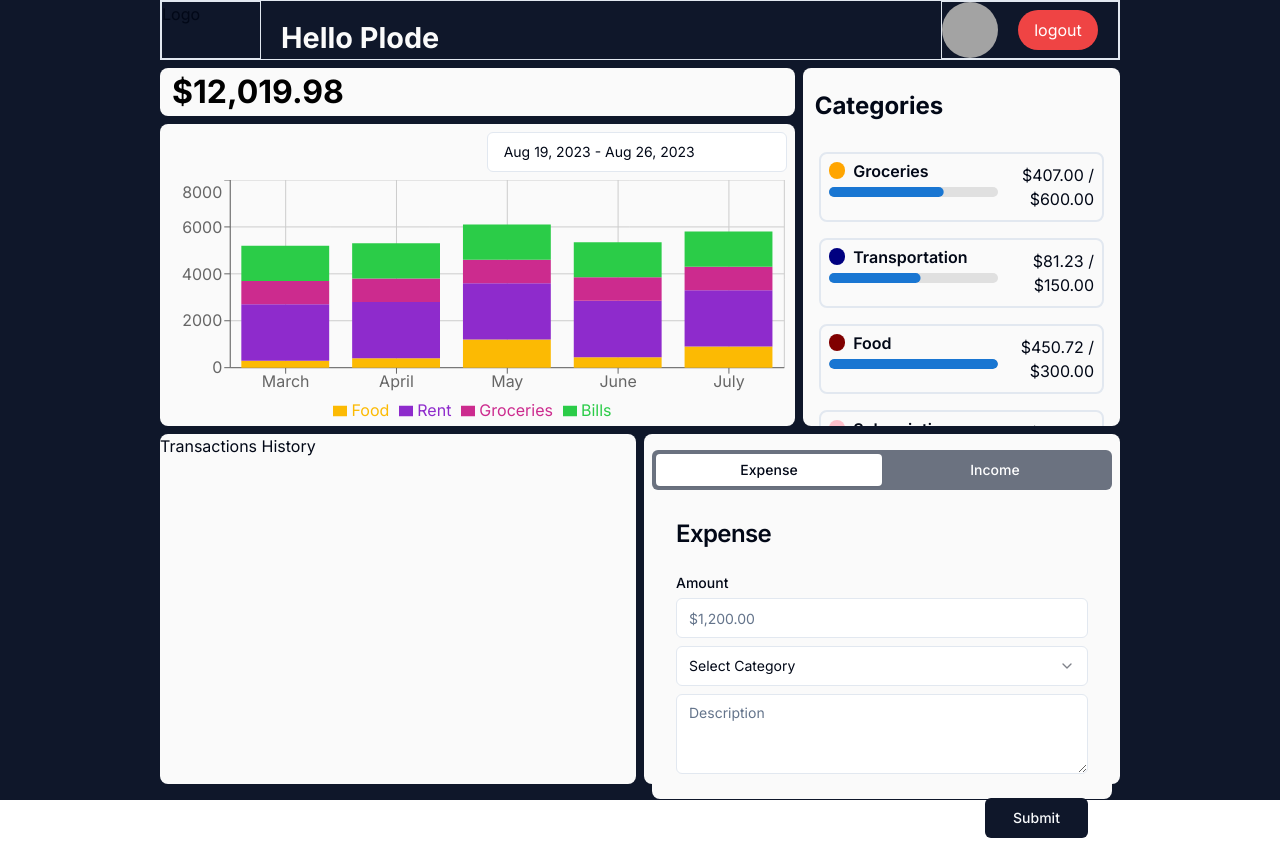
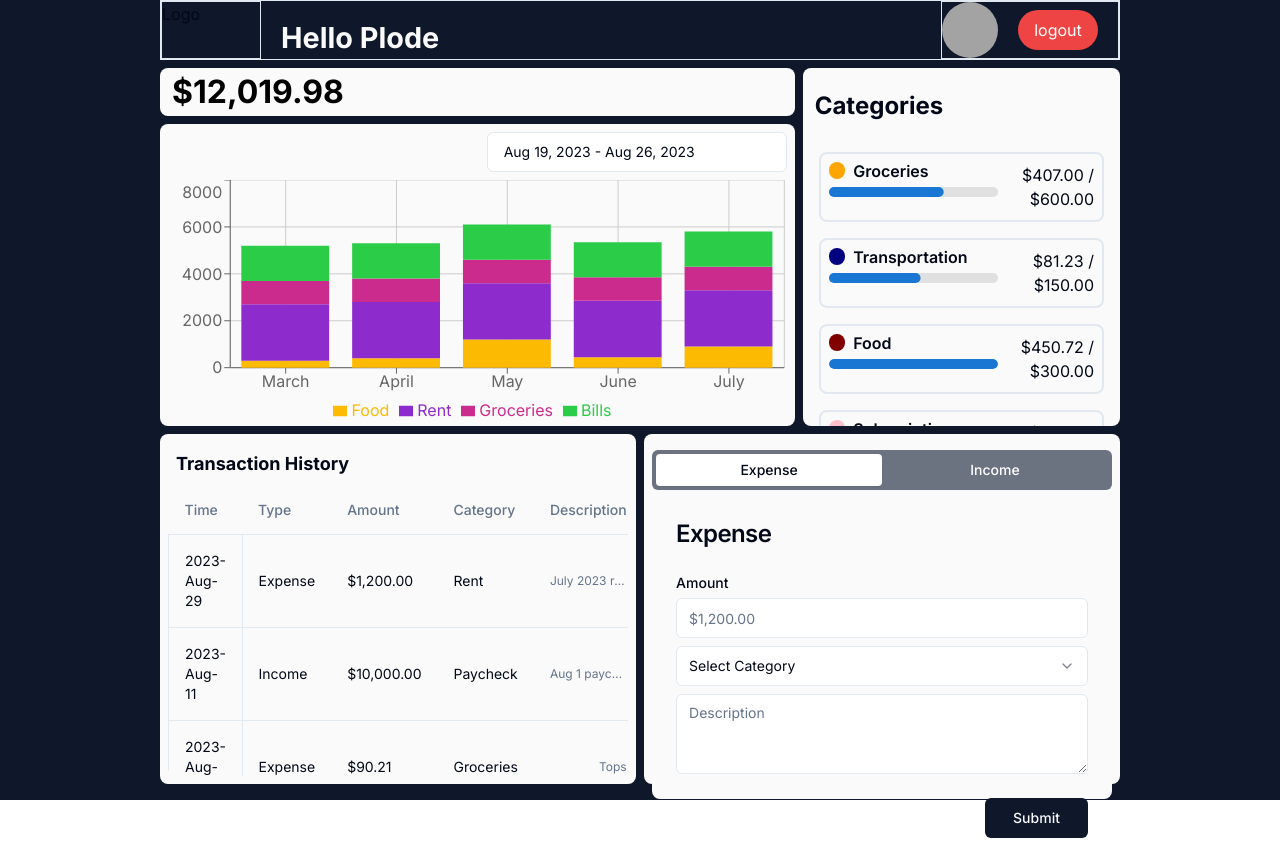
Before and after one commit to plode-v/moeny-tracker, a Next.js app: page /dashboard in a window 1280 px wide. Built offline with nearby package versions, Linux system fonts and the light colour scheme.

Commit message:
update transaction history

```diff
--- a/components/CategoryChart.tsx
+++ b/components/CategoryChart.tsx
@@ -1,7 +1,7 @@
 import React from 'react'
 import { currencyFormat } from '@/lib/utils'
 import { LinearProgress, linearProgressClasses, styled } from '@mui/material'
-import { ScrollArea } from '@radix-ui/react-scroll-area'
+import { ScrollArea } from './ui/scroll-area'
 import { Button } from './ui/button'
 
 const CategoryChart = () => {
@@ -80,10 +80,6 @@ const CategoryChart = () => {
         alert("Modal")
     }
 
-    const tags = Array.from({ length: 50 }).map(
-        (_, i, a) => `v1.2.0-beta.${a.length - i}`
-    )
-
   return (
     <ScrollArea className='w-1/3 ml-2 mb-1 mt-2 mr-4 lg:mr-0 rounded-lg bg-neutral-50 overflow-auto category'>
         <h1 className='lg:my-5 lg:mx-3 font-bold lg:text-[1.5rem] m-2'>
--- a/components/TransactionHistory.tsx
+++ b/components/TransactionHistory.tsx
@@ -1,9 +1,42 @@
 import React from 'react'
-import History from "@/hooks/History"
+import {
+  Table,
+  TableBody,
+  TableCell,
+  TableHead,
+  TableHeader,
+  TableRow,
+} from "@/components/ui/table"
+import { ScrollArea } from './ui/scroll-area'
+import { currencyFormat } from '@/lib/utils'
 
 const TransactionHistory = () => {
 
   const data = [
+    {
+      id: 1,
+      type: "Expense",
+      amount: 1200,
+      category: "Rent",
+      description: "July 2023 rent kjasd;flja;sidjf;laksjd;f;alsdfka;lsdjf;",
+      time: '2023-Aug-29'
+    },
+    {
+      id: 2,
+      type: "Income",
+      amount: 10000,
+      category: "Paycheck",
+      description: "Aug 1 paycheck",
+      time: '2023-Aug-11'
+    },
+    {
+      id: 3,
+      type: "Expense",
+      amount: 90.21,
+      category: "Groceries",
+      description: "Tops",
+      time: '2023-Aug-10'
+    },
     {
       id: 1,
       type: "Expense",
@@ -27,23 +60,85 @@ const TransactionHistory = () => {
       category: "Groceries",
       description: "Tops",
       time: '2023-Aug-10'
-    }
+    },
+    {
+      id: 1,
+      type: "Expense",
+      amount: 1200,
+      category: "Rent",
+      description: "July 2023 rent",
+      time: '2023-Aug-29'
+    },
+    {
+      id: 2,
+      type: "Income",
+      amount: 10000,
+      category: "Paycheck",
+      description: "Aug 1 paycheck",
+      time: '2023-Aug-11'
+    },
+    {
+      id: 3,
+      type: "Expense",
+      amount: 90.21,
+      category: "Groceries",
+      description: "Tops",
+      time: '2023-Aug-10'
+    },
+    {
+      id: 1,
+      type: "Expense",
+      amount: 1200,
+      category: "Rent",
+      description: "July 2023 rent",
+      time: '2023-Aug-29'
+    },
+    {
+      id: 2,
+      type: "Income",
+      amount: 10000,
+      category: "Paycheck",
+      description: "Aug 1 paycheck",
+      time: '2023-Aug-11'
+    },
+    {
+      id: 3,
+      type: "Expense",
+      amount: 90.21,
+      category: "Groceries",
+      description: "Tops",
+      time: '2023-Aug-10'
+    },
   ]
 
   return (
-    <div className='w-1/2 m-1 ml-4 lg:ml-0 mb-4 rounded-lg bg-neutral-50'>
-          Transactions History
-          {data.map(element => (
-            <History
-              key={element.id}
-              type={element.type}
-              amount={element.amount}
-              category={element.category}
-              description={element.description}
-              time={element.time}
-            />
+    // FIXME: show modal onClick on each transaction
+    // FIXME: change to shadcn data table
+    <ScrollArea className='w-1/2 m-1 ml-4 lg:ml-0 mb-4 rounded-lg bg-neutral-50 p-2'>
+        <h1 className='text-lg font-bold p-2'>Transaction History</h1>
+      <Table>
+        <TableHeader className='hover:bg-transparent'>
+          <TableRow>
+            <TableHead className='text-left'>Time</TableHead>
+            <TableHead className='text-left'>Type</TableHead>
+            <TableHead className='text-left'>Amount</TableHead>
+            <TableHead className='text-left'>Category</TableHead>
+            <TableHead className='text-right'>Description</TableHead>
+          </TableRow>
+        </TableHeader>
+        <TableBody>
+          {data.map(money => (
+            <TableRow key={money.id}>
+              <TableCell className='border'>{money.time}</TableCell>
+              <TableCell>{money.type}</TableCell>
+              <TableCell>{currencyFormat(money.amount)}</TableCell>
+              <TableCell>{money.category}</TableCell>
+              <TableCell className='text-right text-muted-foreground text-xs overflow-hidden text-ellipsis whitespace-nowrap max-w-[100px]'>{money.description}</TableCell>
+            </TableRow>
           ))}
-    </div>
+        </TableBody>
+      </Table>
+    </ScrollArea>
   )
 }
 
--- /dev/null
+++ b/components/ui/scroll-area.tsx
@@ -0,0 +1,48 @@
+"use client"
+
+import * as React from "react"
+import * as ScrollAreaPrimitive from "@radix-ui/react-scroll-area"
+
+import { cn } from "@/lib/utils"
+
+const ScrollArea = React.forwardRef<
+  React.ElementRef<typeof ScrollAreaPrimitive.Root>,
+  React.ComponentPropsWithoutRef<typeof ScrollAreaPrimitive.Root>
+>(({ className, children, ...props }, ref) => (
+  <ScrollAreaPrimitive.Root
+    ref={ref}
+    className={cn("relative overflow-hidden", className)}
+    {...props}
+  >
+    <ScrollAreaPrimitive.Viewport className="h-full w-full rounded-[inherit]">
+      {children}
+    </ScrollAreaPrimitive.Viewport>
+    <ScrollBar />
+    <ScrollAreaPrimitive.Corner />
+  </ScrollAreaPrimitive.Root>
+))
+ScrollArea.displayName = ScrollAreaPrimitive.Root.displayName
+
+const ScrollBar = React.forwardRef<
+  React.ElementRef<typeof ScrollAreaPrimitive.ScrollAreaScrollbar>,
+  React.ComponentPropsWithoutRef<typeof ScrollAreaPrimitive.ScrollAreaScrollbar>
+>(({ className, orientation = "vertical", ...props }, ref) => (
+  <ScrollAreaPrimitive.ScrollAreaScrollbar
+    ref={ref}
+    orientation={orientation}
+    className={cn(
+      "flex touch-none select-none transition-colors",
+      orientation === "vertical" &&
+        "h-full w-2.5 border-l border-l-transparent p-[1px]",
+      orientation === "horizontal" &&
+        "h-2.5 border-t border-t-transparent p-[1px]",
+      className
+    )}
+    {...props}
+  >
+    <ScrollAreaPrimitive.ScrollAreaThumb className="relative flex-1 rounded-full bg-border" />
+  </ScrollAreaPrimitive.ScrollAreaScrollbar>
+))
+ScrollBar.displayName = ScrollAreaPrimitive.ScrollAreaScrollbar.displayName
+
+export { ScrollArea, ScrollBar }
--- a/hooks/History.tsx
+++ /dev/null
@@ -1,29 +0,0 @@
-import React from 'react'
-import {
-    Table,
-    TableBody,
-    TableCaption,
-    TableCell,
-    TableHead,
-    TableHeader,
-    TableRow,
-  } from "@/components/ui/table"
-
-interface TransactionHistoryProps {
-    type: string,
-    amount: number,
-    category: string,
-    description: string,
-    time: string
-}
-
-const History = ({type, amount, category, description, time}: TransactionHistoryProps) => {
-
-  return (
-    <Table>
-
-    </Table>
-  )
-}
-
-export default History
```
Also changed, not shown: hooks/HistoryModal.tsx (added, +9 -0 lines).
